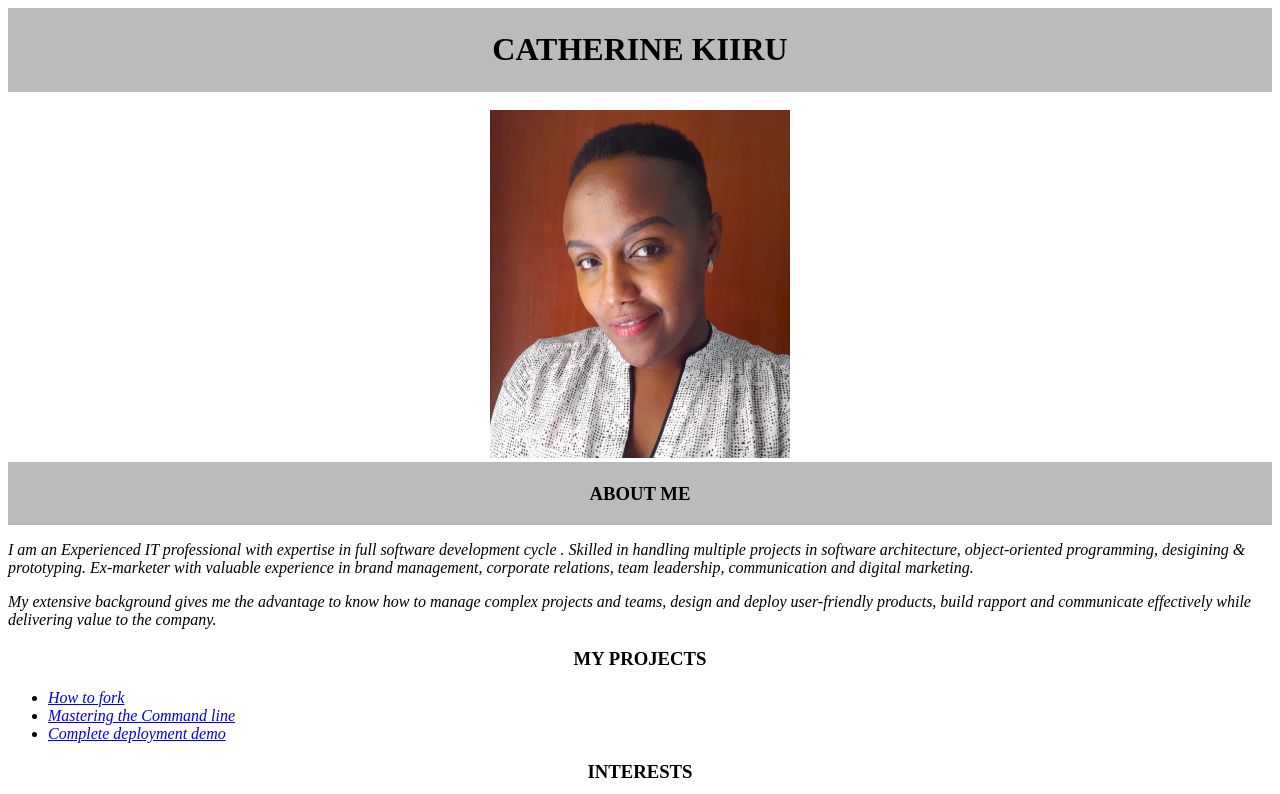
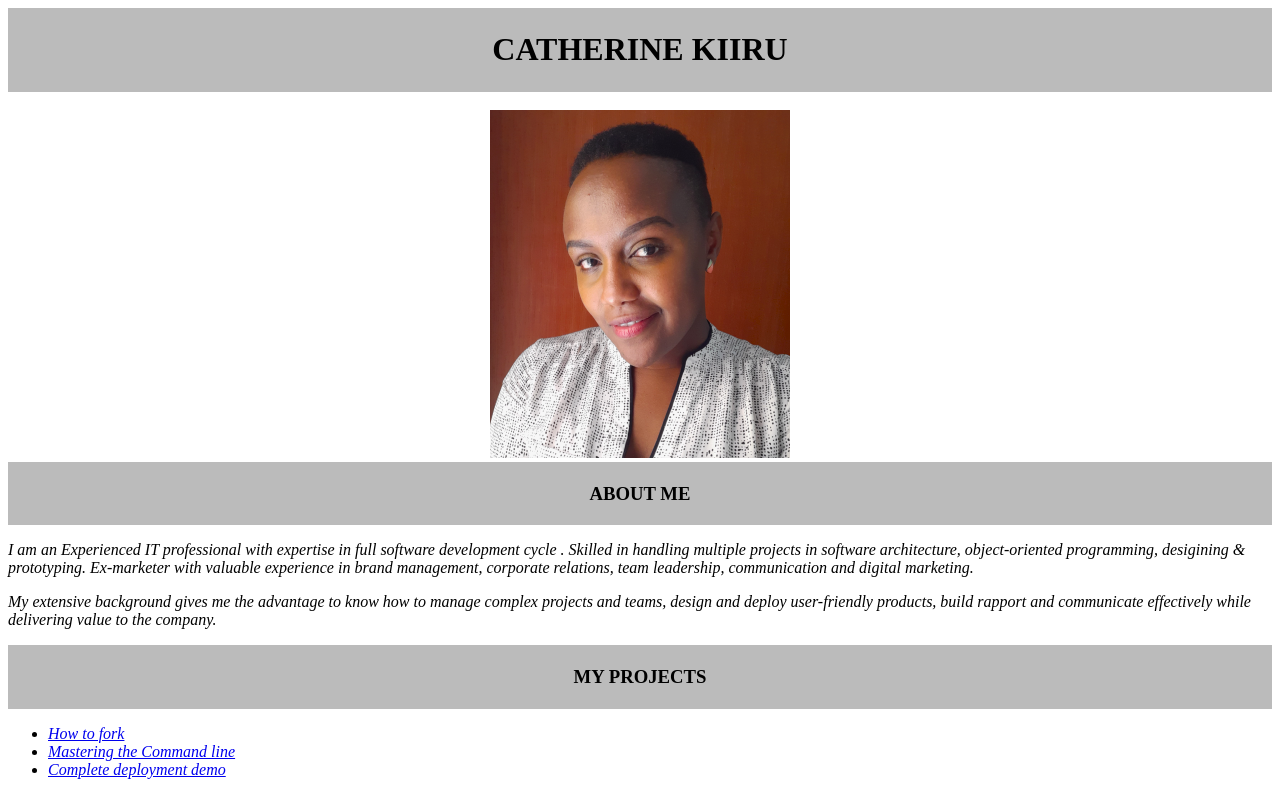
Before and after one commit to CatherineKiiru/first-project-v2, a plain HTML site: page index.html in a window 1280 px wide. Shown: the top 794 px of the page. Drawn offline with Linux system fonts and the light colour scheme.

Commit message:
added div styling to my projects title

```diff
--- a/index.html
+++ b/index.html
@@ -21,7 +21,9 @@
      <p>My extensive background gives me the advantage to know how to manage complex projects and teams, design and deploy user-friendly products, build rapport and communicate effectively
          while delivering value to the company.</em>
      </p>
+     <div class="test-box" >
      <center><H3>MY PROJECTS</H3></center>
+    </div>
      <em>
      <ul>
          <li><a href="https://github.com/catherineKiiru/delani_studio_site">How to fork</a></li>
```
